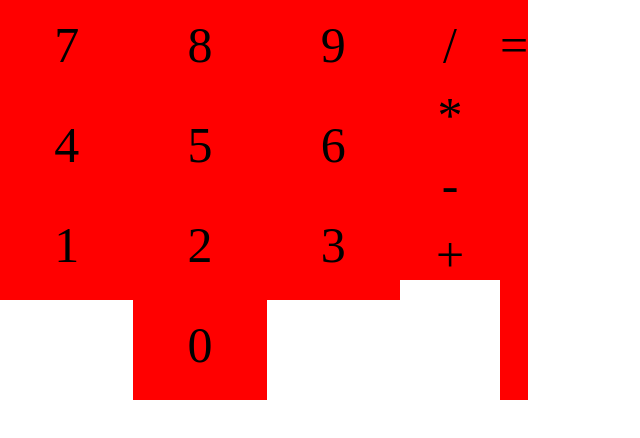
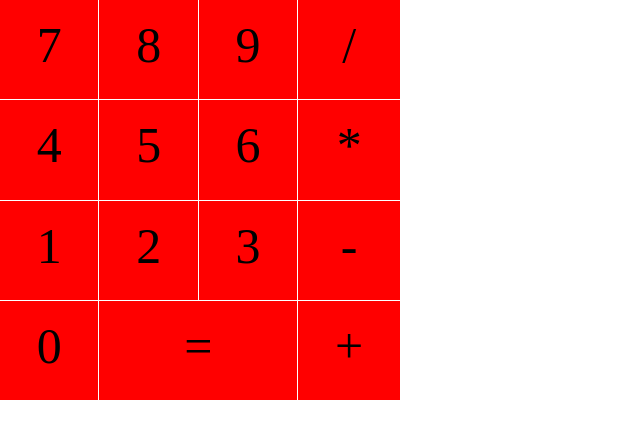
Before and after one commit to jeiook/calculator-v2, a plain HTML site: page index.html in a window 1280 px wide. Shown: the whole page, without its empty margins (0-640 px from the left). Drawn offline with Linux system fonts and the light colour scheme.

Commit message:
better grid arrangement for buttons

```diff
--- a/index.html
+++ b/index.html
@@ -7,29 +7,22 @@
 </head>
 <body>
 	<div id="screen"></div>
-	<div id="btn-array">
-		<div class="btn-container" id="digits-container">
+	<div id="btns-container">
 		<div class="btn" id="7">7</div>
 		<div class="btn" id="8">8</div>
 		<div class="btn" id="9">9</div>
-
+		<div class="btn" id="divide">/</div>
 		<div class="btn" id="4">4</div>
 		<div class="btn" id="5">5</div>
 		<div class="btn" id="6">6</div>
-
+		<div class="btn" id="multiply">*</div>
 		<div class="btn" id="1">1</div>
 		<div class="btn" id="2">2</div>
 		<div class="btn" id="3">3</div>
-			<div></div>
+		<div class="btn" id="subtract">-</div>
 		<div class="btn" id="0">0</div>
-		</div>
-		<div class="btn-container" id="operations-container">
-			<div class="btn" id="divide">/</div>
-			<div class="btn" id="multiply">*</div>
-			<div class="btn" id="subtract">-</div>
+		<div class="btn" id="equals">=</div>
 		<div class="btn" id="add">+</div>
-		</div>
-		<div class="btn" id="equals">=</div>
 	</div>
 </body>
 </html>
--- a/style.css
+++ b/style.css
@@ -4,28 +4,20 @@
 	box-sizing: border-box;
 }
 
-#btn-array {
-	display: flex;
-	justify-content: flex-start;
-}
-
-#digits-container {
+#btns-container {
 	display: grid;
 	grid-template-areas:
-			"7 8 9"
-			"4 5 6"
-			"1 2 3"
-			"0 0 0";
+			"7 8 9 a"
+			"4 5 6 b"
+			"1 2 3 c"
+			"0 d d e";
+	grid-gap: 1px;
 	height: 400px;
 	width: 400px;
 }
 
-#operations-container {
-	display: flex;
-	flex-direction: column;
-	justify-content: flex-start;
-	height: 400px;
-	width: 100px;
+#equals {
+	grid-area: d;
 }
 
 .btn {
```
Lines whose indentation alone changed are shown as unchanged.
